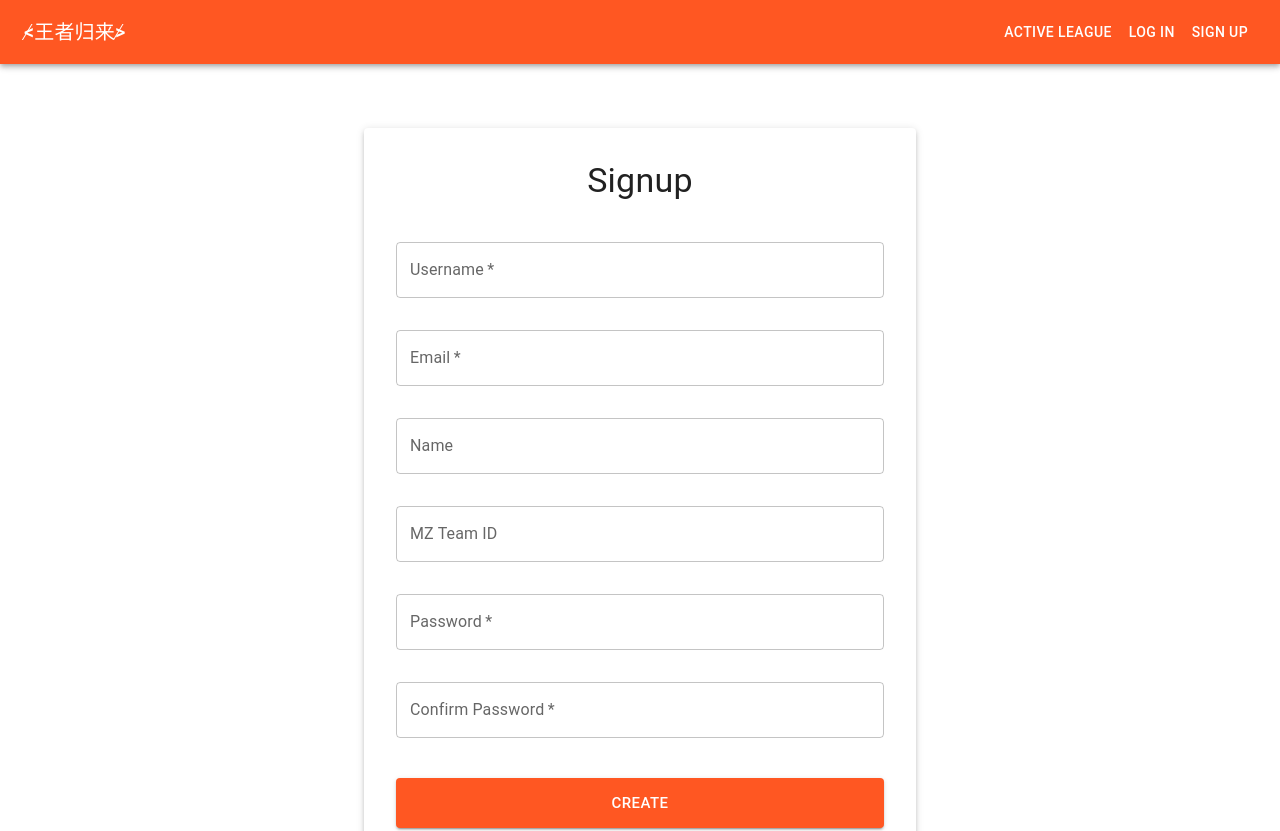
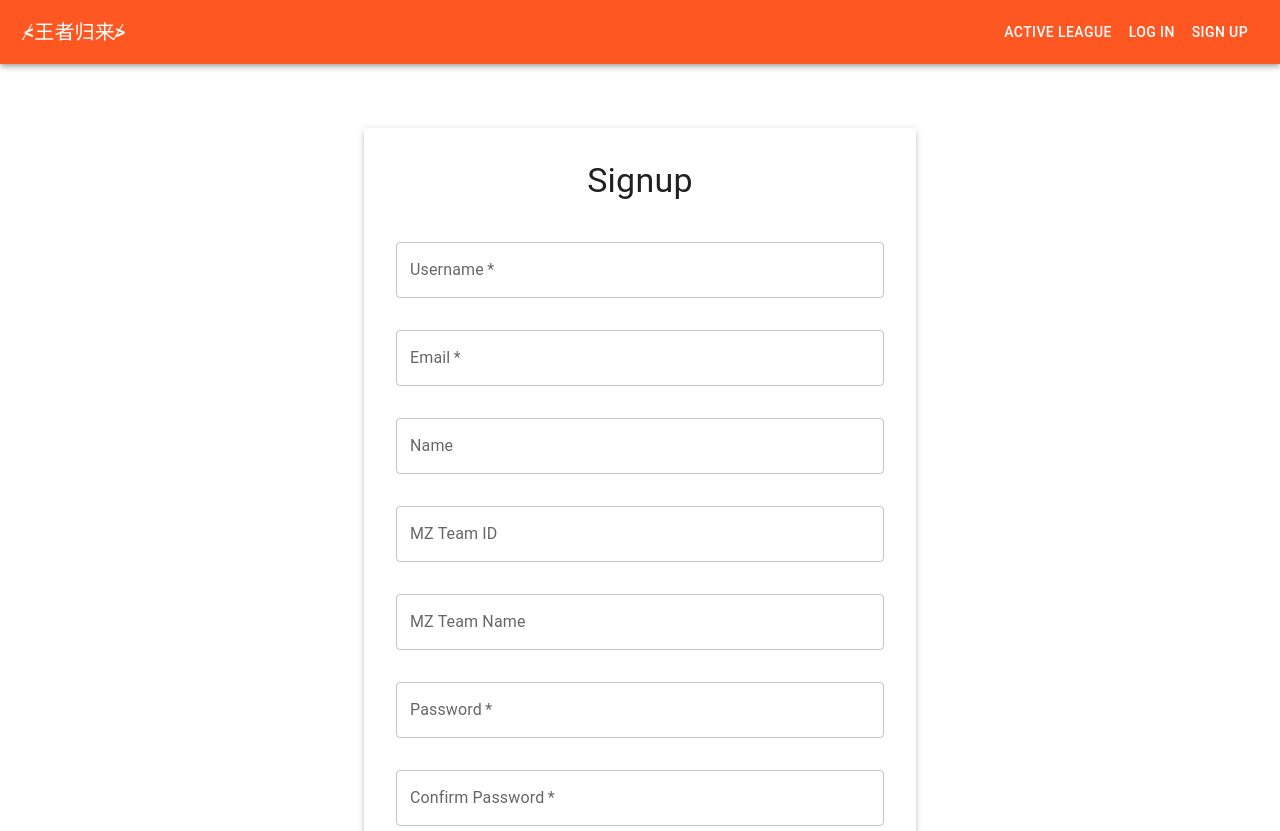
Before and after one commit to douglasdotv/xugenfu, a React (Vite) app in the folder client/: page /signup in a window 1280 px wide. Shown: the top 831 px of the page. Built offline with nearby package versions, Linux system fonts and the light colour scheme.

Commit message:
client: include team name during registration

```diff
--- a/client/src/pages/Signup.jsx
+++ b/client/src/pages/Signup.jsx
@@ -20,6 +20,7 @@ const Signup = () => {
   const [email, setEmail] = useState('');
   const [name, setName] = useState('');
   const [teamId, setTeamId] = useState('');
+  const [teamName, setTeamName] = useState('');
   const [password, setPassword] = useState('');
   const [confirmPassword, setConfirmPassword] = useState('');
   const [error, setError] = useState('');
@@ -50,7 +51,14 @@ const Signup = () => {
       return;
     }
     try {
-      await authService.register({ username, email, name, teamId, password });
+      await authService.register({
+        username,
+        email,
+        name,
+        teamId,
+        teamName,
+        password,
+      });
       navigate('/login');
     } catch (err) {
       setError(err.response?.data?.error || 'Failed to sign up');
@@ -121,6 +129,14 @@ const Signup = () => {
               sx={{ mb: 2 }}
             />
             <TextField
+              label="MZ Team Name"
+              fullWidth
+              margin="normal"
+              value={teamName}
+              onChange={(e) => setTeamName(e.target.value)}
+              sx={{ mb: 2 }}
+            />
+            <TextField
               label="Password"
               type="password"
               fullWidth
```
